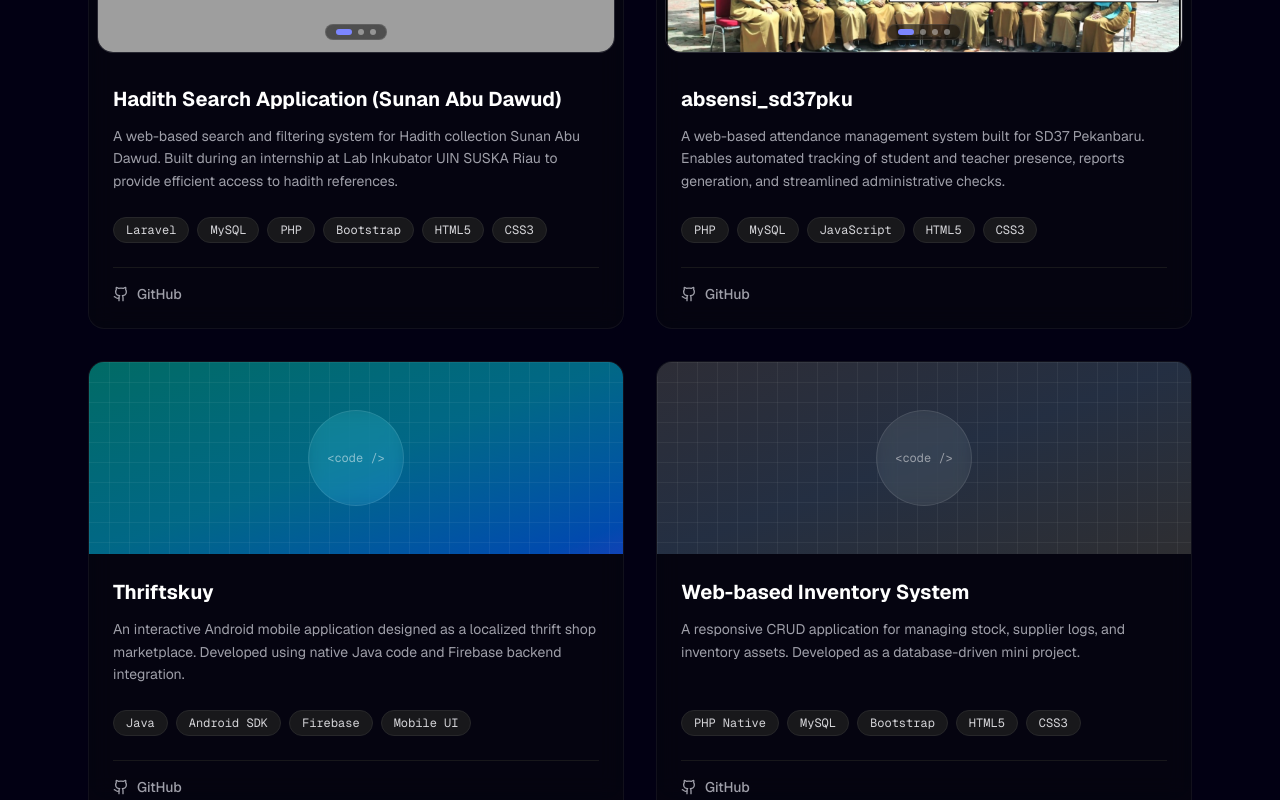
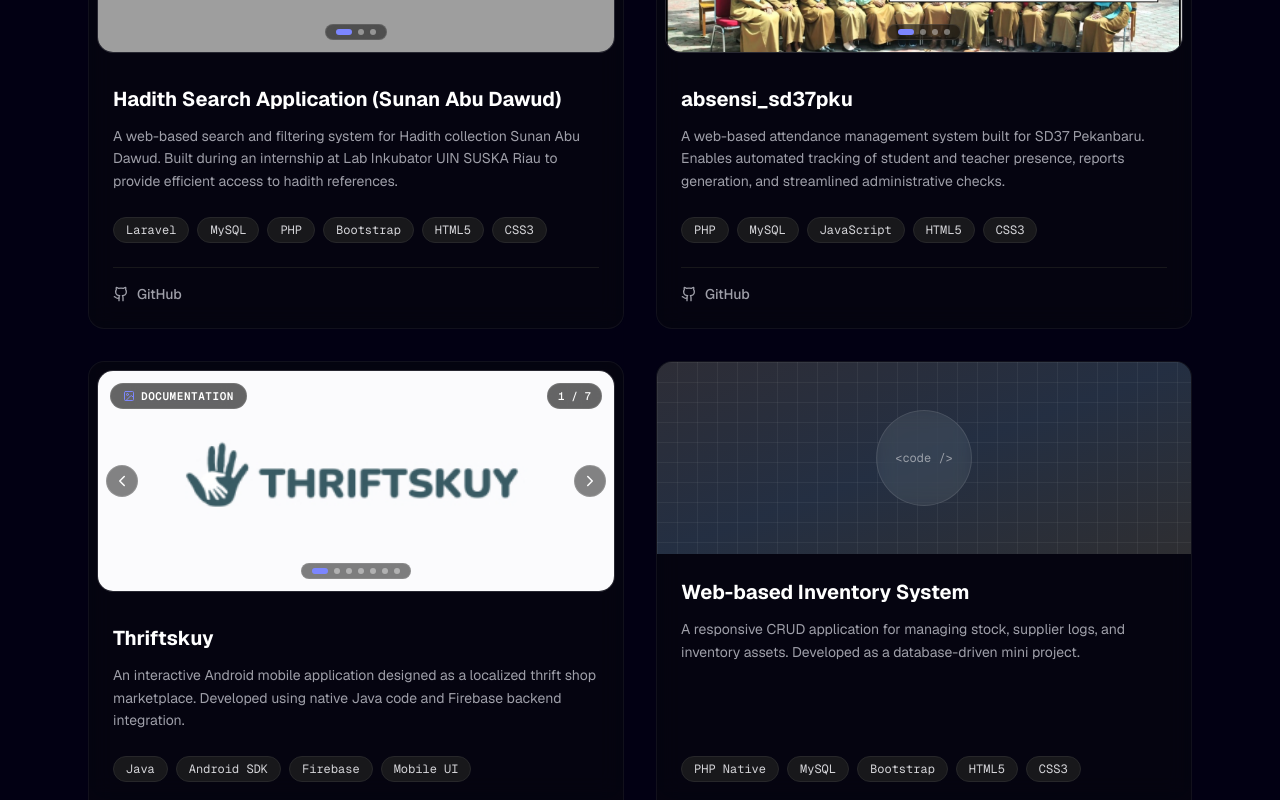
Before and after one commit to mhderdnsyh/mhderdnsyh-portofolio, a Next.js app: page / in a window 1280 px wide. Shown: the part 6229-7029 px from the top of the page. Built offline with nearby package versions, Linux system fonts and the light colour scheme; grey boxes are pictures that could not be loaded.

Commit message:
feat: add multi-image slide carousel for Hadith Search Application and Thriftskuy projects

```diff
--- a/src/components/sections/Projects.tsx
+++ b/src/components/sections/Projects.tsx
@@ -35,7 +35,7 @@ export const Projects: React.FC = () => {
       tags: ["Laravel", "MySQL", "PHP", "Bootstrap", "HTML5", "CSS3"],
       githubUrl: "https://github.com/mhderdnsyh",
       images: [
-        "/images/documentation-project-hadith-sunan-abu-dawud",
+        "/images/documentation-project-hadith-sunan-abu-dawud.png",
         "/images/documentation-intern-lab-inkubator.png",
         "/images/documentation-intern-lab-inkubator-2.png",
       ],
@@ -61,7 +61,15 @@ export const Projects: React.FC = () => {
         "An interactive Android mobile application designed as a localized thrift shop marketplace. Developed using native Java code and Firebase backend integration.",
       tags: ["Java", "Android SDK", "Firebase", "Mobile UI"],
       githubUrl: "https://github.com/mhderdnsyh/Thriftskuy",
-      imageUrl: "",
+      images: [
+        "/images/documentation-project-thriftskuy.png",
+        "/images/documentation-project-thriftskuy-2.png",
+        "/images/documentation-project-thriftskuy-3.png",
+        "/images/documentation-project-thriftskuy-4.png",
+        "/images/documentation-project-thriftskuy-5.png",
+        "/images/documentation-project-thriftskuy-6.png",
+        "/images/documentation-project-thriftskuy-7.png",
+      ],
       gradient: "from-teal-600/70 via-cyan-600/70 to-blue-600/70",
     },
     {
```
